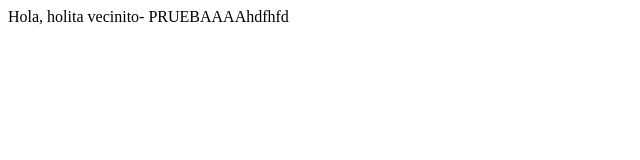
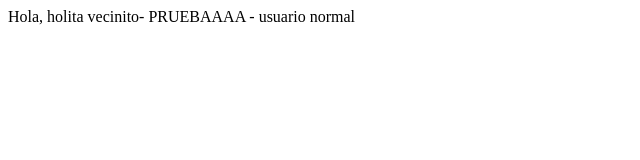
Before and after one commit to GunterPlatz/HelloWorldGIT, a plain HTML site: page index.html in a window 1280 px wide. Shown: the full height of the page, 0-640 px from the left. Drawn offline with Linux system fonts and the light colour scheme.

Commit message:
subida normal

```diff
--- a/index.html
+++ b/index.html
@@ -7,6 +7,6 @@
     <title>Prueba GIT</title>
 </head>
 <body>
-    Hola, holita vecinito- PRUEBAAAAhdfhfd
+    Hola, holita vecinito- PRUEBAAAA - usuario normal
 </body>
 </html>
```
